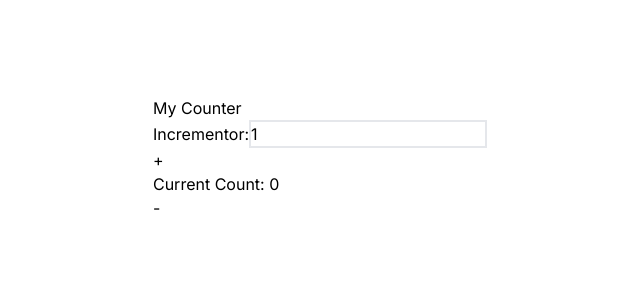
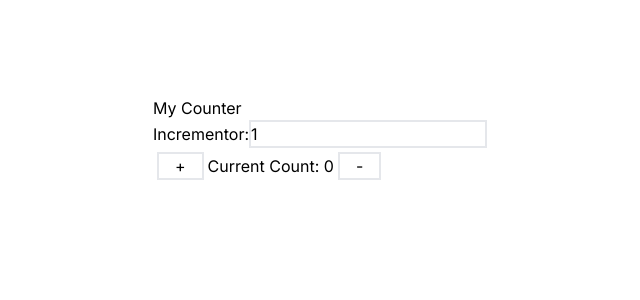
Before and after one commit to backas36/react-testing, a Next.js app: page / in a window 1280 px wide. Shown: the top 300 px of the page, without its empty margins (320-960 px from the left). Built offline with nearby package versions, Linux system fonts and the light colour scheme.

Commit message:
feat(Counter): style Counter

```diff
--- a/src/components/Counter/Counter.tsx
+++ b/src/components/Counter/Counter.tsx
@@ -22,7 +22,9 @@ const Counter = ({ defaultCount, desc }: IProps) => {
         />
       </label>
       <br />
+      <div className="flex items-center">
         <button
+          className="m-1 border-2 px-4"
           aria-label="Increment Counter"
           onClick={() => setCount((prev) => prev + incrementor)}
         >
@@ -30,12 +32,14 @@ const Counter = ({ defaultCount, desc }: IProps) => {
         </button>
         <div className="">Current Count: {count}</div>
         <button
+          className="m-1 border-2 px-4"
           aria-label="Decrement Counter"
           onClick={() => setCount((prev) => prev - incrementor)}
         >
           -
         </button>
       </div>
+    </div>
   );
 };
 export default Counter;
```
Lines whose indentation alone changed are shown as unchanged.
